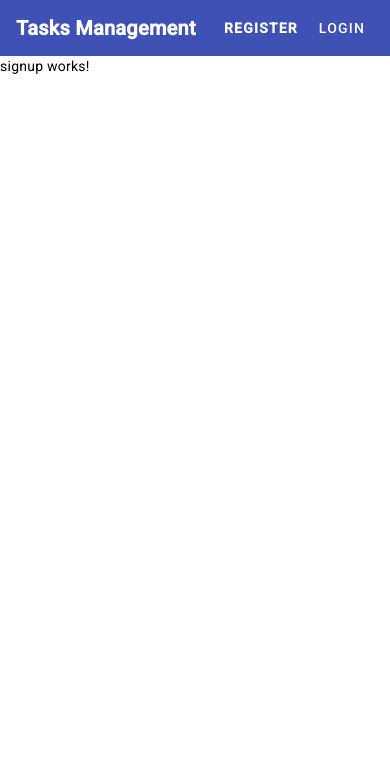
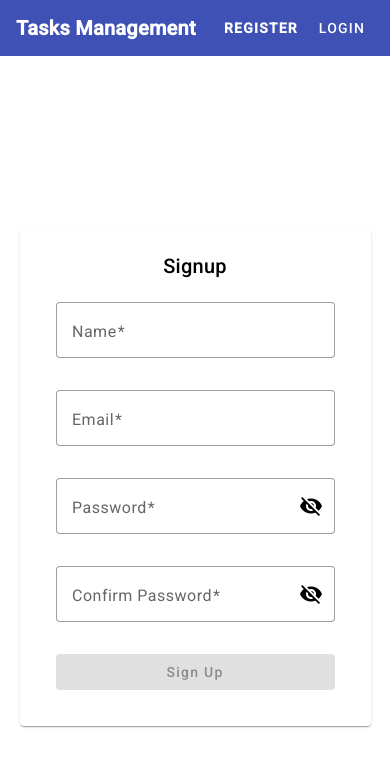
Before and after one commit to jihenJN/tasks-management, an Angular app: page /signup in a window 390 px wide. Shown: the top 766 px of the page. Built offline with nearby package versions, Linux system fonts and the light colour scheme.

Commit message:
feat : create login & signup reactive forms

```diff
--- a/src/app/auth/components/login/login.component.css
+++ b/src/app/auth/components/login/login.component.css
@@ -0,0 +1,56 @@
+.container{
+  display: flex;
+  justify-content: center;
+  align-items: center;
+  height:100vh;
+}
+
+
+mat-card {
+  max-width: 400px;
+  width: 100%;
+  padding: 20px;
+  @media screen and (max-width:500px) {
+    max-width: 90%;
+
+  }
+
+}
+
+mat-card-title{
+  text-align: center;
+  font-size: 24px;
+  margin-bottom: 20px;
+}
+
+form{
+  display:flex;
+  flex-direction : column;
+  align-items:center;
+}
+
+mat-form-field{
+  width:100%;
+  margin-bottom: 20px;
+}
+
+
+button {
+  width:100%
+}
+
+@media screen and (max-width :500px){
+
+  mat-card-title{
+    font-size: 20px;
+  }
+
+  mat-form-field{
+    margin-bottom :10px;
+  }
+
+}
+
+.error-snackbar{
+  background-color: darkred !important;
+}
--- a/src/app/auth/components/login/login.component.html
+++ b/src/app/auth/components/login/login.component.html
@@ -1 +1,37 @@
-<p>login works!</p>
+<div class="container">
+  <mat-card>
+    <mat-card-title>login</mat-card-title>
+    <mat-card-content>
+      <form [formGroup]="loginForm">
+
+        <mat-form-field appearance="outline">
+          <mat-label>Email</mat-label>
+          <input matInput formControlName="email" placeholder="email" required>
+          <mat-error *ngIf="loginForm.get('email')?.invalid && loginForm.get('email')?.touched">
+            Please enter your email
+          </mat-error>
+        </mat-form-field>
+        <mat-form-field appearance="outline">
+          <mat-label>Password</mat-label>
+          <input matInput type="{{hidePassword ? 'password':'text'}}" formControlName="password" placeholder="password"
+            required>
+          <button mat-icon-button matSuffix (click)="togglePasswordVisibility()">
+            <mat-icon>{{hidePassword?'visibility_off':'visibility'}}</mat-icon>
+          </button>
+          <mat-error *ngIf="loginForm.get('password')?.invalid && loginForm.get('password')?.touched">
+            Please enter your password
+          </mat-error>
+        </mat-form-field>
+
+
+         <button mat-raised-button color="primary" type="submit" [disabled]="loginForm.invalid" (click)="onSubmit()"> Login
+
+         </button>
+      </form>
+    </mat-card-content>
+
+   <mat-card-actions>
+    <button mat-button color="accent" routerLink="/signup"> Don't have account?Sign up</button>
+   </mat-card-actions>
+  </mat-card>
+</div>
--- a/src/app/auth/components/login/login.component.ts
+++ b/src/app/auth/components/login/login.component.ts
@@ -1,4 +1,5 @@
 import { Component } from '@angular/core';
+import { FormBuilder, FormGroup, Validators } from '@angular/forms';
 
 @Component({
   selector: 'app-login',
@@ -6,5 +7,21 @@ import { Component } from '@angular/core';
   styleUrls: ['./login.component.css']
 })
 export class LoginComponent {
+loginForm!: FormGroup;
+  hidePassword = true;
 
+  constructor(private fb: FormBuilder) {
+    this.loginForm = this.fb.group({
+      email: [null, [Validators.required, Validators.email]],
+      password: [null, [Validators.required]],
+    });
+  }
+
+  togglePasswordVisibility() {
+    this.hidePassword = !this.hidePassword;
+  }
+
+  onSubmit(){
+    console.log(this.loginForm.value)
+  }
 }
--- a/src/app/auth/components/signup/signup.component.css
+++ b/src/app/auth/components/signup/signup.component.css
@@ -0,0 +1,56 @@
+.container{
+  display: flex;
+  justify-content: center;
+  align-items: center;
+  height:100vh;
+}
+
+
+mat-card {
+  max-width: 400px;
+  width: 100%;
+  padding: 20px;
+  @media screen and (max-width:500px) {
+    max-width: 90%;
+
+  }
+
+}
+
+mat-card-title{
+  text-align: center;
+  font-size: 24px;
+  margin-bottom: 20px;
+}
+
+form{
+  display:flex;
+  flex-direction : column;
+  align-items:center;
+}
+
+mat-form-field{
+  width:100%;
+  margin-bottom: 20px;
+}
+
+
+button {
+  width:100%
+}
+
+@media screen and (max-width :500px){
+
+  mat-card-title{
+    font-size: 20px;
+  }
+
+  mat-form-field{
+    margin-bottom :10px;
+  }
+
+}
+
+.error-snackbar{
+  background-color: darkred !important;
+}
--- a/src/app/auth/components/signup/signup.component.html
+++ b/src/app/auth/components/signup/signup.component.html
@@ -1 +1,50 @@
-<p>signup works!</p>
+<div class="container">
+  <mat-card>
+    <mat-card-title>Signup</mat-card-title>
+    <mat-card-content>
+      <form [formGroup]="signupForm">
+        <mat-form-field appearance="outline">
+          <mat-label>Name</mat-label>
+          <input matInput formControlName="name" placeholder="Name" required>
+          <mat-error *ngIf="signupForm.get('name')?.invalid && signupForm.get('name')?.touched">
+            Please enter a valid name
+          </mat-error>
+        </mat-form-field>
+        <mat-form-field appearance="outline">
+          <mat-label>Email</mat-label>
+          <input matInput formControlName="email" placeholder="email" required>
+          <mat-error *ngIf="signupForm.get('email')?.invalid && signupForm.get('email')?.touched">
+            Please enter a valid email
+          </mat-error>
+        </mat-form-field>
+        <mat-form-field appearance="outline">
+          <mat-label>Password</mat-label>
+          <input matInput type="{{hidePassword ? 'password':'text'}}" formControlName="password" placeholder="password"
+            required>
+          <button mat-icon-button matSuffix (click)="togglePasswordVisibility()">
+            <mat-icon>{{hidePassword?'visibility_off':'visibility'}}</mat-icon>
+          </button>
+          <mat-error *ngIf="signupForm.get('password')?.invalid && signupForm.get('password')?.touched">
+            Please enter a valid password
+          </mat-error>
+        </mat-form-field>
+
+         <mat-form-field appearance="outline">
+          <mat-label>Confirm Password</mat-label>
+          <input matInput type="{{hidePassword ? 'password':'text'}}" formControlName="confirmPassword" placeholder="password"
+            required>
+          <button mat-icon-button matSuffix (click)="togglePasswordVisibility()">
+            <mat-icon>{{hidePassword?'visibility_off':'visibility'}}</mat-icon>
+          </button>
+          <mat-error *ngIf="signupForm.get('confirmPassword')?.invalid && signupForm.get('confirmPassword')?.touched">
+            Please enter a valid confirmPassword
+          </mat-error>
+        </mat-form-field>
+
+         <button mat-raised-button color="primary" type="submit" [disabled]="signupForm.invalid" (click)="onSubmit()"> Sign Up
+
+         </button>
+      </form>
+    </mat-card-content>
+  </mat-card>
+</div>
--- a/src/app/auth/components/signup/signup.component.ts
+++ b/src/app/auth/components/signup/signup.component.ts
@@ -1,10 +1,29 @@
 import { Component } from '@angular/core';
+import { FormBuilder, FormGroup, Validators } from '@angular/forms';
 
 @Component({
   selector: 'app-signup',
   templateUrl: './signup.component.html',
-  styleUrls: ['./signup.component.css']
+  styleUrls: ['./signup.component.css'],
 })
 export class SignupComponent {
+  signupForm!: FormGroup;
+  hidePassword = true;
 
+  constructor(private fb: FormBuilder) {
+    this.signupForm = this.fb.group({
+      name: [null, [Validators.required]],
+      email: [null, [Validators.required, Validators.email]],
+      password: [null, [Validators.required]],
+      confirmPassword: [null, [Validators.required]],
+    });
+  }
+
+  togglePasswordVisibility() {
+    this.hidePassword = !this.hidePassword;
+  }
+
+  onSubmit(){
+    console.log(this.signupForm.value)
+  }
 }
```
Also changed, not shown: src/app/app.module.ts (+6 -1 lines).
